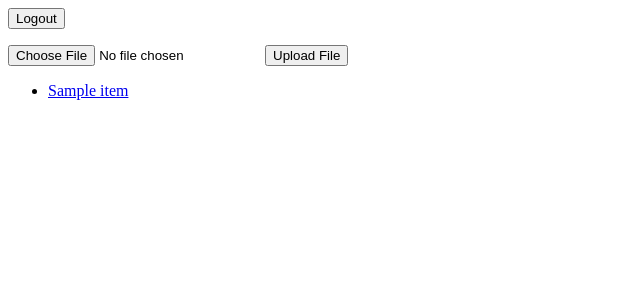
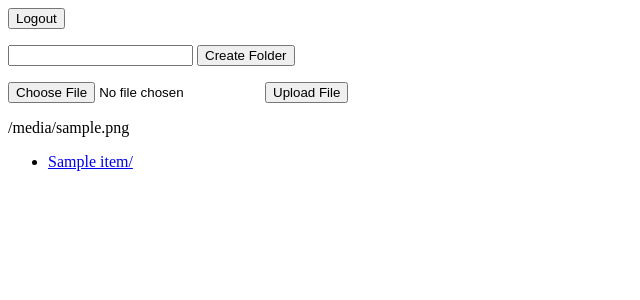
Before and after one commit to BimaAdi/Drive-S3-Python, a FastAPI app: template templates/app.html in a window 1280 px wide. Shown: the top 300 px of the page, without its empty margins (0-640 px from the left). Run offline with FastAPI, Linux system fonts and the light colour scheme; the template is opened without the code that fills it: most values are stand-ins (such as "Sample title", 1, 10 or a date in 2020).

Commit message:
add feature create folder

```diff
--- a/db.py
+++ b/db.py
@@ -8,7 +8,7 @@ def init_db():
         CREATE TABLE IF NOT EXISTS files (
             id UUID PRIMARY KEY,
             name TEXT NOT NULL,
-            object_storage_name TEXT NOT NULL,
+            object_storage_name TEXT NULL,
             parent_id UUID REFERENCES files(id),
             is_file BOOLEAN NOT NULL CHECK (is_file IN (0, 1))
         )
--- a/main.py
+++ b/main.py
@@ -8,6 +8,7 @@ from fastapi import (
     Cookie,
     Depends,
     FastAPI,
+    Form,
     HTTPException,
     Request,
     Response,
@@ -66,15 +67,26 @@ async def logout(response: Response):
     return response
 
 
-@app.get("/app", response_class=HTMLResponse)
+@app.get("/app/{file_path:path}", response_class=HTMLResponse)
 async def app_page(
     request: Request,
+    file_path: str,
     db: Annotated[Cursor, Depends(get_db)],
     s3drive: Annotated[str | None, Cookie()] = None,
 ):
     if s3drive != AUTH_COOKIE:
         return RedirectResponse(url="/login", status_code=status.HTTP_303_SEE_OTHER)
-    db.execute("SELECT id, name, is_file FROM files ORDER BY name ASC")
+
+    if file_path == "":
+        db.execute(
+            "SELECT id, name, is_file FROM files WHERE parent_id IS NULL ORDER BY name ASC"
+        )
+    else:
+        split_file_path = file_path.split("/")
+        last_path = split_file_path[-1]
+        db.execute(
+            "SELECT id, name, is_file FROM files WHERE parent_id = ?", (last_path,)
+        )
     data = []
     for row in db.fetchall():
         data.append(
@@ -87,7 +99,27 @@ async def app_page(
         context={
             "request": request,
             "tree": data,
+            "file_path": file_path,
         },
+    )
+
+
+@app.post("/app/create-folder/{file_path:path}")
+async def app_create_folder(
+    file_path: str,
+    foldername: Annotated[str, Form()],
+    db: Annotated[Cursor, Depends(get_db)],
+    s3drive: Annotated[str | None, Cookie()] = None,
+):
+    split_path = file_path.split("/")
+    parent_id = split_path[-1] if len(split_path) > 0 else None
+    folder_id = uuid.uuid4()
+    db.execute(
+        "INSERT INTO files (id, name, parent_id, is_file) VALUES (?, ?, ?, ?)",
+        (str(folder_id), foldername, parent_id, False),
+    )
+    return RedirectResponse(
+        url=f"/app/{file_path}", status_code=status.HTTP_303_SEE_OTHER
     )
 
 
@@ -121,9 +153,7 @@ async def app_download_file(
         return StreamingResponse(
             content=response_file["Body"].iter_chunks(),
             media_type=response_file.get("ContentType", "application/octet-stream"),
-            headers={
-                "Content-Disposition": f'attachment; filename="{row[2]}"'
-            },
+            headers={"Content-Disposition": f'attachment; filename="{row[2]}"'},
         )
     except ClientError:
         raise HTTPException(
--- a/templates/app.html
+++ b/templates/app.html
@@ -6,13 +6,22 @@
     <form method="POST" action="/logout">
         <button type="submit">Logout</button>
     </form>
+    <form method="POST" action="/app/create-folder/{{ file_path }}">
+        <input type="text" name="foldername">
+        <button type="submit">Create Folder</button>
+    </form>
     <form method="POST" action="/app/upload/" enctype="multipart/form-data">
         <input type="file" name="file">
         <button type="submit">Upload File</button>
     </form>
+    <p>{{ file_path }}</p>
     <ul>
       {% for item in tree %}
-        <li><a href="/app/download/{{ item.id }}">{{ item.name }}</a></li>
+        {% if item.type == "file" %}
+          <li><a href="/app/download/{{ item.id }}">{{ item.name }}</a></li>
+        {% else %}
+          <li><a href="/app/{{ item.id }}">{{ item.name }}/</a></li>
+        {% endif %}
       {% else %}
         <li>folder is empty</li>
       {% endfor %}
```
